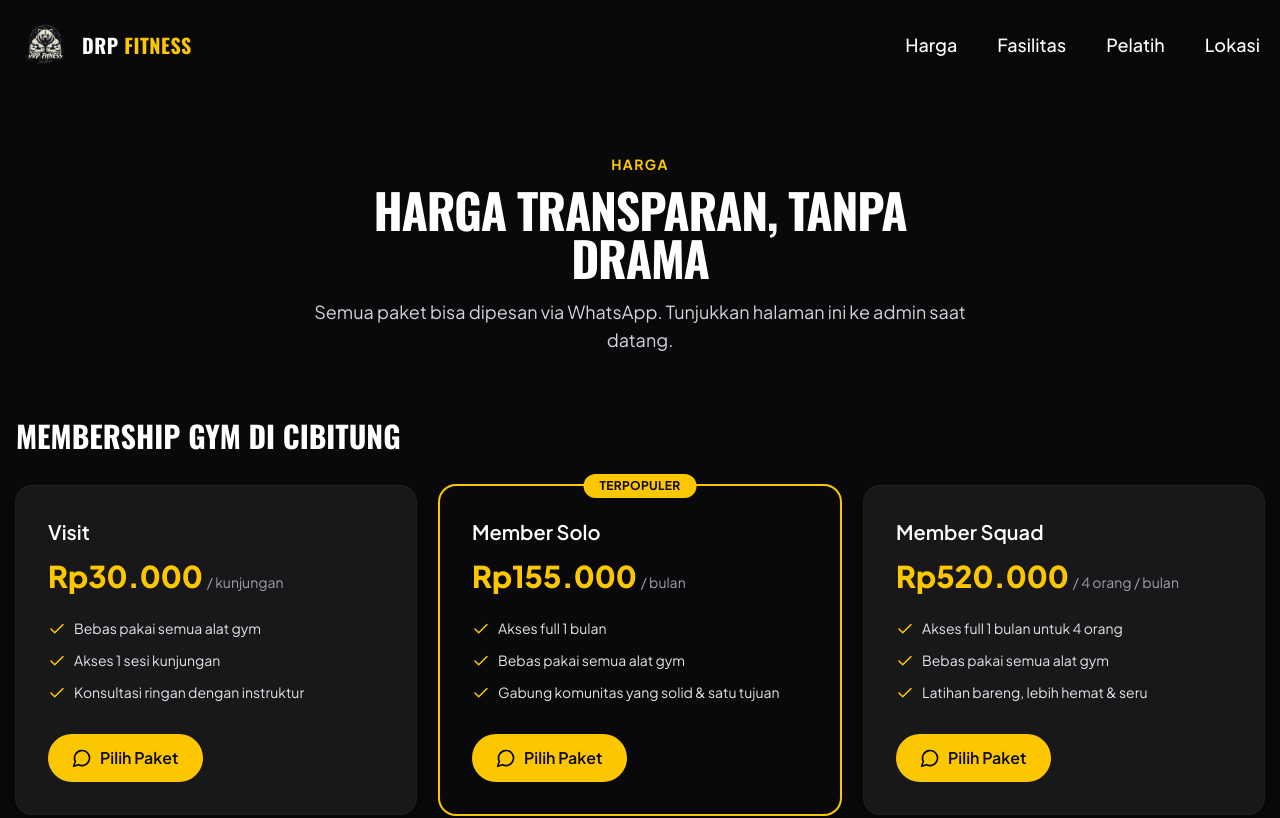
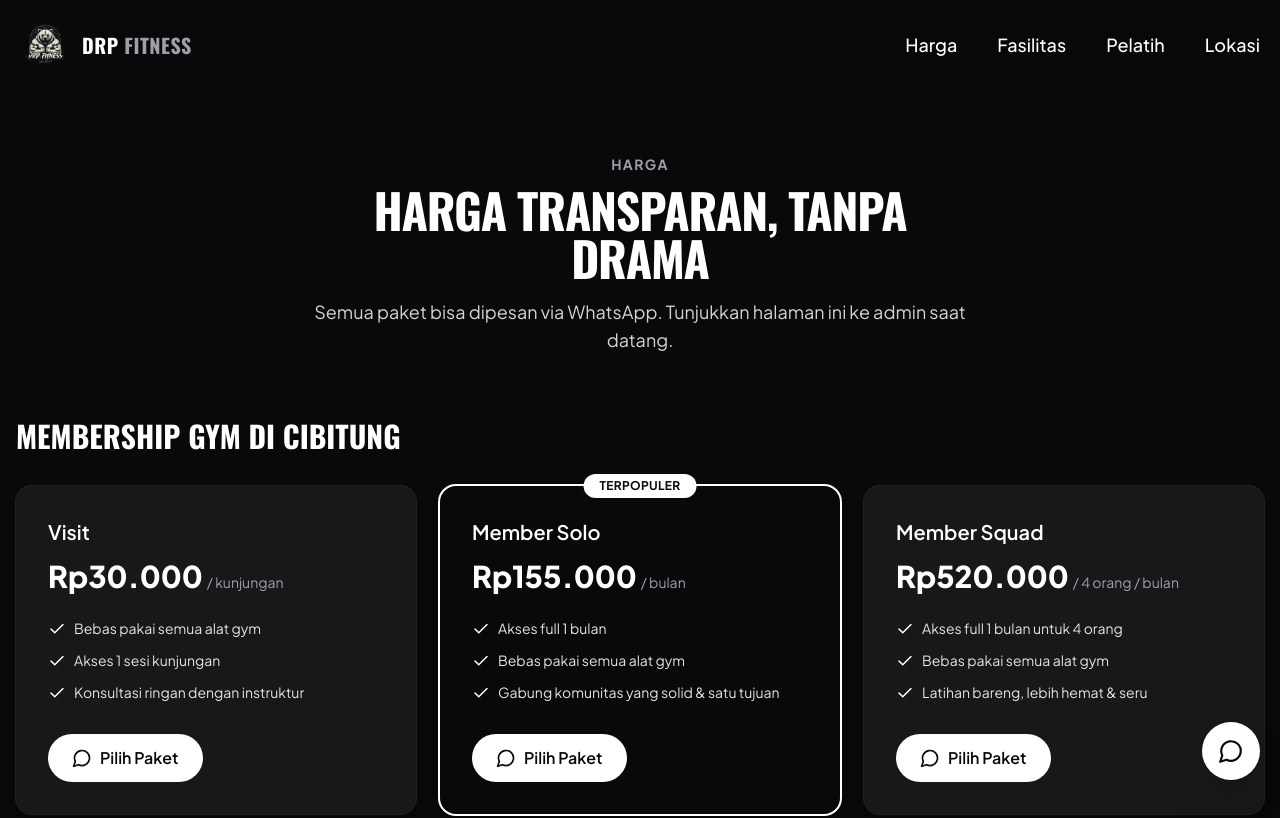
Before and after one commit to Reihannnn/drp-fitness, a Next.js app: page /harga in a window 1280 px wide. Shown: the top 818 px of the page. Built offline with nearby package versions, Linux system fonts and the light colour scheme.

Commit message:
Switch theme to monochrome black-gray-white, add floating WhatsApp button

```diff
--- a/app/globals.css
+++ b/app/globals.css
@@ -3,7 +3,6 @@
 @theme {
   --font-sans: "Plus Jakarta Sans", ui-sans-serif, system-ui, sans-serif;
   --font-display: "Oswald", ui-sans-serif, system-ui, sans-serif;
-  --color-brand: #facc15;
 }
 
 html {
--- a/app/harga/page.jsx
+++ b/app/harga/page.jsx
@@ -72,7 +72,7 @@ export default function HargaPage() {
                       className="flex items-center justify-between gap-4 border-b border-white/10 pb-3"
                     >
                       <dt className="text-zinc-300">{r.label}</dt>
-                      <dd className="font-bold text-yellow-400">{r.price}</dd>
+                      <dd className="font-bold text-white">{r.price}</dd>
                     </div>
                   ))}
                 </dl>
@@ -106,7 +106,7 @@ export default function HargaPage() {
               >
                 <h3 className="font-bold text-white">{p.name}</h3>
                 <p className="mt-1 text-sm text-zinc-400">{p.sessions}</p>
-                <p className="mt-3 text-2xl font-extrabold text-yellow-400">
+                <p className="mt-3 text-2xl font-extrabold text-white">
                   {p.price}
                 </p>
                 <div className="mt-5">
--- a/app/layout.jsx
+++ b/app/layout.jsx
@@ -3,6 +3,7 @@ import { Analytics } from "@vercel/analytics/next";
 import { SpeedInsights } from "@vercel/speed-insights/next";
 import Navbar from "@/components/Navbar";
 import Footer from "@/components/Footer";
+import FloatingWhatsApp from "@/components/FloatingWhatsApp";
 import "./globals.css";
 
 const sans = Plus_Jakarta_Sans({ subsets: ["latin"], display: "swap" });
@@ -75,6 +76,7 @@ export default function RootLayout({ children }) {
         <Navbar />
         <main>{children}</main>
         <Footer />
+        <FloatingWhatsApp />
         <Analytics />
         <SpeedInsights />
       </body>
--- a/app/lokasi/page.jsx
+++ b/app/lokasi/page.jsx
@@ -35,7 +35,7 @@ export default function LokasiPage() {
           <ul className="mt-8 space-y-5">
             {info.map((i) => (
               <li key={i.label} className="flex items-start gap-3">
-                <span className="rounded-full bg-zinc-950 p-2.5 text-yellow-400">
+                <span className="rounded-full bg-zinc-950 p-2.5 text-white">
                   <i.icon size={20} />
                 </span>
                 <div>
--- a/app/page.jsx
+++ b/app/page.jsx
@@ -44,7 +44,7 @@ export default function Home() {
         />
         <div className="absolute inset-0 bg-black/70" />
         <div className="relative z-10 mx-auto max-w-3xl px-4 text-center">
-          <p className="mb-4 text-sm font-bold uppercase tracking-widest text-yellow-400">
+          <p className="mb-4 text-sm font-bold uppercase tracking-widest text-zinc-300">
             Gym · Personal Trainer · Kelas
           </p>
           <h1 className="font-display text-4xl font-bold uppercase leading-tight text-white md:text-6xl">
@@ -74,7 +74,7 @@ export default function Home() {
               key={h.title}
               className="rounded-2xl bg-zinc-900 p-6 ring-1 ring-white/10"
             >
-              <h.icon size={28} className="text-yellow-400" />
+              <h.icon size={28} className="text-zinc-300" />
               <h2 className="mt-4 text-lg font-bold text-white">{h.title}</h2>
               <p className="mt-2 text-sm text-zinc-300">{h.desc}</p>
             </div>
@@ -98,7 +98,7 @@ export default function Home() {
           <div className="mt-10 text-center">
             <Link
               href="/harga"
-              className="inline-flex items-center gap-2 font-semibold text-yellow-400 hover:text-yellow-300"
+              className="inline-flex items-center gap-2 font-semibold text-zinc-300 hover:text-white"
             >
               Lihat semua harga: kelas & PT <ArrowRight size={18} />
             </Link>
@@ -137,7 +137,7 @@ export default function Home() {
           <div className="mt-10 text-center">
             <Link
               href="/fasilitas"
-              className="inline-flex items-center gap-2 font-semibold text-yellow-400 hover:text-yellow-300"
+              className="inline-flex items-center gap-2 font-semibold text-zinc-300 hover:text-white"
             >
               Jelajahi semua fasilitas <ArrowRight size={18} />
             </Link>
@@ -158,7 +158,7 @@ export default function Home() {
             <div className="mt-8">
               <Link
                 href="/pelatih"
-                className="inline-flex items-center gap-2 rounded-full bg-yellow-400 px-6 py-3 font-semibold text-zinc-950 transition hover:bg-yellow-300"
+                className="inline-flex items-center gap-2 rounded-full bg-white px-6 py-3 font-semibold text-zinc-950 transition hover:bg-zinc-200"
               >
                 Kenalan dengan Pelatih <ArrowRight size={18} />
               </Link>
@@ -219,7 +219,7 @@ export default function Home() {
       </section>
 
       {/* CTA */}
-      <section className="bg-yellow-400 px-4 py-16 text-zinc-950">
+      <section className="border-t border-white/10 bg-zinc-900 px-4 py-16 text-white">
         <div className="mx-auto max-w-3xl text-center">
           <h2 className="font-display text-3xl font-bold uppercase md:text-4xl">
             Siap Mulai Hari Ini?
@@ -232,7 +232,7 @@ export default function Home() {
             <WhatsAppCTA
               message="Halo DRP Fitness! Saya mau tanya-tanya dulu sebelum join."
               label="Chat Admin"
-              variant="secondary"
+              variant="primary"
             />
           </div>
         </div>
--- a/app/pelatih/page.jsx
+++ b/app/pelatih/page.jsx
@@ -38,7 +38,7 @@ export default function PelatihPage() {
                 <h2 className="font-display text-3xl font-bold text-white">
                   {t.name}
                 </h2>
-                <p className="mt-1 text-sm font-semibold uppercase tracking-wide text-yellow-400">
+                <p className="mt-1 text-sm font-semibold uppercase tracking-wide text-zinc-300">
                   {t.role}
                 </p>
                 <p className="mt-3 text-zinc-300">{t.desc}</p>
--- /dev/null
+++ b/components/FloatingWhatsApp.jsx
@@ -0,0 +1,17 @@
+import { MessageCircle } from "lucide-react";
+import { waLink } from "./WhatsAppCTA";
+
+export default function FloatingWhatsApp() {
+  return (
+    <a
+      href={waLink("Halo DRP Fitness! Saya mau tanya-tanya dulu.")}
+      target="_blank"
+      rel="noopener noreferrer"
+      aria-label="Chat WhatsApp DRP Fitness"
+      title="Chat WhatsApp"
+      className="fixed bottom-5 right-5 z-50 rounded-full bg-white p-4 text-zinc-950 shadow-2xl ring-1 ring-black/10 transition hover:scale-105"
+    >
+      <MessageCircle size={26} />
+    </a>
+  );
+}
--- a/components/Navbar.jsx
+++ b/components/Navbar.jsx
@@ -27,14 +27,14 @@ export default function Navbar() {
             className="h-[50px] w-[50px] rounded-full object-cover"
           />
           <span className="font-display text-xl font-bold tracking-wide text-white">
-            DRP <span className="text-yellow-400">FITNESS</span>
+            DRP <span className="text-zinc-400">FITNESS</span>
           </span>
         </Link>
 
         <ul className="hidden gap-10 text-lg font-medium text-white md:flex">
           {links.map((l) => (
             <li key={l.href}>
-              <Link href={l.href} className="transition hover:text-yellow-400">
+              <Link href={l.href} className="transition hover:text-zinc-400">
                 {l.label}
               </Link>
             </li>
@@ -57,7 +57,7 @@ export default function Navbar() {
               <Link
                 href={l.href}
                 onClick={() => setOpen(false)}
-                className="block transition hover:text-yellow-400"
+                className="block transition hover:text-zinc-400"
               >
                 {l.label}
               </Link>
--- a/components/PriceCard.jsx
+++ b/components/PriceCard.jsx
@@ -6,24 +6,24 @@ export default function PriceCard({ name, price, unit, features, popular }) {
     <article
       className={`relative flex flex-col rounded-2xl p-8 shadow-lg ${
         popular
-          ? "bg-zinc-950 text-white ring-2 ring-yellow-400"
+          ? "bg-zinc-950 text-white ring-2 ring-white"
           : "bg-zinc-900 text-white ring-1 ring-white/10"
       }`}
     >
       {popular && (
-        <span className="absolute -top-3 left-1/2 -translate-x-1/2 rounded-full bg-yellow-400 px-4 py-1 text-xs font-bold uppercase tracking-wide text-zinc-950">
+        <span className="absolute -top-3 left-1/2 -translate-x-1/2 rounded-full bg-white px-4 py-1 text-xs font-bold uppercase tracking-wide text-zinc-950">
           Terpopuler
         </span>
       )}
       <h3 className="text-xl font-semibold">{name}</h3>
       <p className="mt-3">
-        <span className="text-3xl font-extrabold text-yellow-400">{price}</span>
+        <span className="text-3xl font-extrabold text-white">{price}</span>
         <span className="ml-1 text-sm text-zinc-400">{unit}</span>
       </p>
       <ul className="mt-6 flex-1 space-y-3 text-sm text-zinc-200">
         {features.map((f) => (
           <li key={f} className="flex items-start gap-2">
-            <Check size={18} className="mt-0.5 shrink-0 text-yellow-400" />
+            <Check size={18} className="mt-0.5 shrink-0 text-white" />
             {f}
           </li>
         ))}
--- a/components/SectionHeading.jsx
+++ b/components/SectionHeading.jsx
@@ -11,7 +11,9 @@ export default function SectionHeading({
   return (
     <div className={`max-w-2xl ${alignCls}`}>
       {eyebrow && (
-        <p className="mb-3 text-sm font-bold uppercase tracking-widest text-yellow-400">
+        <p
+        className={`mb-3 text-sm font-bold uppercase tracking-widest ${dark ? "text-zinc-500" : "text-zinc-400"}`}
+      >
           {eyebrow}
         </p>
       )}
--- a/components/WhatsAppCTA.jsx
+++ b/components/WhatsAppCTA.jsx
@@ -6,21 +6,23 @@ export function waLink(message) {
   return `https://wa.me/${WA_NUMBER}?text=${encodeURIComponent(message)}`;
 }
 
+const variants = {
+  primary: "bg-white text-zinc-950 hover:bg-zinc-200",
+  dark: "bg-zinc-950 text-white hover:bg-zinc-800",
+  ghost: "text-white ring-1 ring-white/30 hover:bg-white/10",
+};
+
 export default function WhatsAppCTA({
   message = "Halo DRP Fitness! Saya mau mulai latihan.",
   label = "Mulai Sekarang",
   variant = "primary",
 }) {
-  const cls =
-    variant === "primary"
-      ? "bg-yellow-400 text-zinc-950 hover:bg-yellow-300"
-      : "bg-white/10 text-white ring-1 ring-white/20 hover:bg-white/20";
   return (
     <a
       href={waLink(message)}
       target="_blank"
       rel="noopener noreferrer"
-      className={`inline-flex items-center gap-2 rounded-full px-6 py-3 font-semibold transition ${cls}`}
+      className={`inline-flex items-center gap-2 rounded-full px-6 py-3 font-semibold transition ${variants[variant]}`}
     >
       <MessageCircle size={20} />
       {label}
```
Also changed, not shown: components/Footer.jsx (+9 -9 lines), public/image/whatsapp-logo.png (added).
